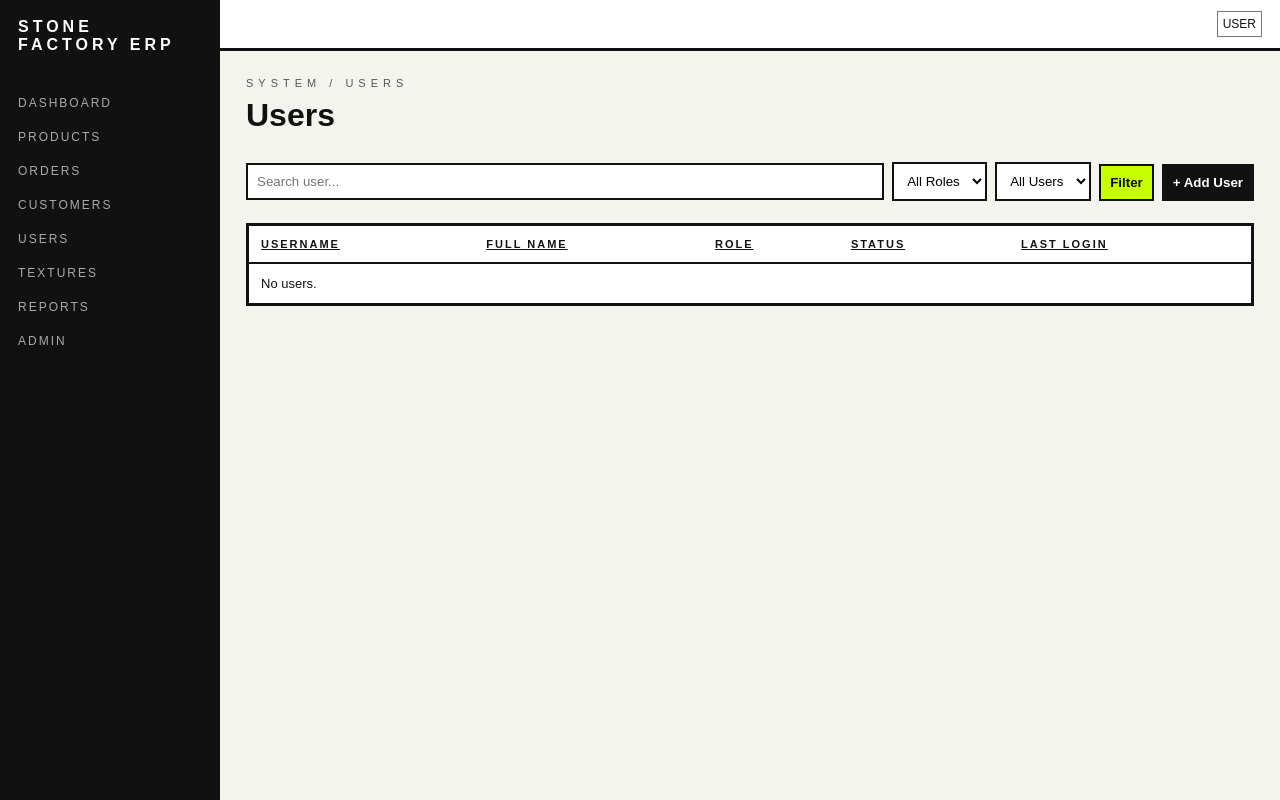
After one commit to Kliurka/product_db_web, a Django app: page /users/ in a window 1280 px wide. The commit adds this page. Run offline with Django 5.2, Linux system fonts and the light colour scheme; data that the repository does not hold is empty.

Commit message:
feat(users): complete user management module

```diff
--- a/inventory/templates/components/sidebar.html
+++ b/inventory/templates/components/sidebar.html
@@ -5,7 +5,7 @@
     <a href="{% url 'product_list' %}">Products</a>
     <a href="{% url 'order_list' %}">Orders</a>
     <a href="{% url 'customer_list' %}">Customers</a>
-    <a href="#">Users</a>
+    <a href="{% url 'user_list' %}">Users</a>
     <a href="{% url 'texture_list' %}">Textures</a>
     <a href="#">Reports</a>
     <a href="{% url 'admin:index' %}">Admin</a>
--- /dev/null
+++ b/inventory/templates/inventory/user_list.html
@@ -0,0 +1,121 @@
+{% extends "inventory/base.html" %}
+{% load sort_tags %}
+
+{% block content %}
+<div class="page">
+
+    <div class="subtitle">System / Users</div>
+
+    <h1>Users</h1>
+
+    <form method="get" class="toolbar">
+
+        <input
+            class="search"
+            type="text"
+            name="q"
+            placeholder="Search user..."
+            value="{{ q }}">
+
+        <select name="role">
+            <option value="">All Roles</option>
+            {% for role in roles %}
+                <option value="{{ role.id }}"
+                    {% if selected_role == role.id|stringformat:"s" %}
+                        selected
+                    {% endif %}>
+                    {{ role.name }}
+                </option>
+            {% endfor %}
+        </select>
+
+        <select name="active">
+            <option value="">All Users</option>
+            <option value="yes" {% if active == 'yes' %}selected{% endif %}>
+                Active
+            </option>
+            <option value="no" {% if active == 'no' %}selected{% endif %}>
+                Inactive
+            </option>
+        </select>
+
+        <button class="btn-green" type="submit">
+            Filter
+        </button>
+
+        <a href="{% url 'user_add' %}">
+            <button class="btn-dark" type="button">
+                + Add User
+            </button>
+        </a>
+
+    </form>
+
+    <table>
+
+        <thead>
+        <tr>
+            <th>{% sort_link 'username' 'Username' %}</th>
+            <th>{% sort_link 'full_name' 'Full Name' %}</th>
+            <th>{% sort_link 'role__name' 'Role' %}</th>
+            <th>{% sort_link 'active' 'Status' %}</th>
+            <th>{% sort_link 'last_login' 'Last Login' %}</th>
+        </tr>
+        </thead>
+
+        <tbody>
+
+        {% for user in users %}
+
+        <tr>
+
+            <td>
+                <a href="{% url 'user_edit' user.id %}">
+                    {{ user.username }}
+                </a>
+            </td>
+
+            <td>{{ user.full_name }}</td>
+
+            <td>
+                {% if user.role %}
+                    {{ user.role.name }}
+                {% else %}
+                    —
+                {% endif %}
+            </td>
+
+            <td>
+                {% if user.active %}
+                    <span class="status available">Active</span>
+                {% else %}
+                    <span class="status archived">Inactive</span>
+                {% endif %}
+            </td>
+
+            <td>
+                {% if user.last_login %}
+                    {{ user.last_login|date:"Y-m-d H:i" }}
+                {% else %}
+                    Never
+                {% endif %}
+            </td>
+
+        </tr>
+
+        {% empty %}
+
+        <tr>
+            <td colspan="5">
+                No users.
+            </td>
+        </tr>
+
+        {% endfor %}
+
+        </tbody>
+
+    </table>
+
+</div>
+{% endblock %}
--- a/inventory/urls.py
+++ b/inventory/urls.py
@@ -26,4 +26,8 @@ urlpatterns = [
     path('textures/', views.texture_list, name='texture_list'),
     path('textures/add/', views.texture_add, name='texture_add'),
     path('textures/<int:texture_id>/edit/', views.texture_edit, name='texture_edit'),
+
+    path('users/', views.user_list, name='user_list'),
+    path('users/add/', views.user_add, name='user_add'),
+    path('users/<int:user_id>/edit/', views.user_edit, name='user_edit'),
 ]
--- a/inventory/views.py
+++ b/inventory/views.py
@@ -536,3 +536,92 @@ def texture_edit(request, texture_id):
         'mode': 'edit',
         'texture': texture,
     })
+
+
+from .models import Role
+
+def user_list(request):
+    users = AppUser.objects.select_related('role')
+
+    q = request.GET.get('q', '')
+    selected_role = request.GET.get('role', '')
+    active = request.GET.get('active', '')
+    sort = request.GET.get('sort', 'username')
+    direction = request.GET.get('dir', 'asc')
+
+    if q:
+        users = users.filter(
+            username__icontains=q
+        ) | AppUser.objects.select_related('role').filter(
+            full_name__icontains=q
+        )
+
+    if selected_role:
+        users = users.filter(role_id=selected_role)
+
+    if active == 'yes':
+        users = users.filter(active=True)
+
+    if active == 'no':
+        users = users.filter(active=False)
+
+    allowed_sort = [
+        'username',
+        'full_name',
+        'role__name',
+        'active',
+        'last_login',
+    ]
+
+    if sort not in allowed_sort:
+        sort = 'username'
+
+    order_by = sort if direction == 'asc' else '-' + sort
+    users = users.order_by(order_by)
+
+    return render(request, 'inventory/user_list.html', {
+        'users': users,
+        'roles': Role.objects.all(),
+        'q': q,
+        'selected_role': selected_role,
+        'active': active,
+        'sort': sort,
+        'direction': direction,
+    })
+
+
+def user_add(request):
+    if request.method == 'POST':
+        form = AppUserForm(request.POST)
+
+        if form.is_valid():
+            user = form.save(commit=False)
+            user.password_hash = ''
+            user.save()
+            return redirect('user_edit', user_id=user.id)
+    else:
+        form = AppUserForm()
+
+    return render(request, 'inventory/user_form.html', {
+        'form': form,
+        'mode': 'add',
+    })
+
+
+def user_edit(request, user_id):
+    app_user = get_object_or_404(AppUser, id=user_id)
+
+    if request.method == 'POST':
+        form = AppUserForm(request.POST, instance=app_user)
+
+        if form.is_valid():
+            form.save()
+            return redirect('user_list')
+    else:
+        form = AppUserForm(instance=app_user)
+
+    return render(request, 'inventory/user_form.html', {
+        'form': form,
+        'mode': 'edit',
+        'app_user': app_user,
+    })
```
Also changed, not shown: inventory/templates/inventory/user_form.html (added, +99 -0 lines).
